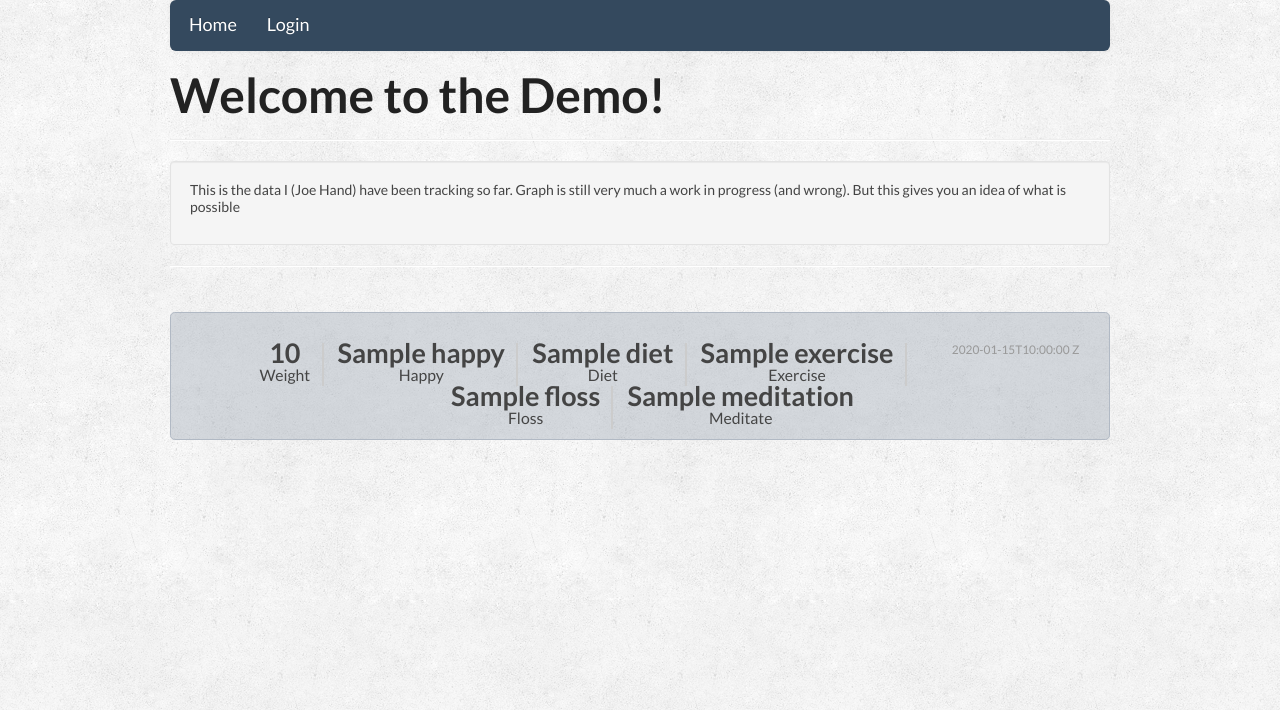
After one commit to joehand/weight-and-more-tracker, a Flask app: template app/templates/demo.html in a window 1280 px wide. The commit adds this page. Shown: the top 710 px of the page. Run offline with Flask 2, Linux system fonts and the light colour scheme; the template is opened without the code that fills it: most values are stand-ins (such as "Sample title", 1, 10 or a date in 2020); parts of the project's set-up code (start-up, migrations or seed data) failed here and were passed over.

Commit message:
Add a demo page

```diff
--- a/app/templates/_base.html
+++ b/app/templates/_base.html
@@ -29,6 +29,10 @@
 					<li>
 						{{ help.link_to('logout', "Logout") }}
 					</li>
+					{% else -%}
+					<li{% if request.path == url_for('login') %} class="active"{% endif %}>
+						{{ help.link_to('login', "Login") }}
+					</li>
 					{%- endif %}
 				  </ul>
 				</div>
@@ -40,8 +44,11 @@
 				</div>
 			</div>
 		</div>
-		{%- if g.user.is_authenticated() %}
+		{%- if g.user.is_authenticated()%}
 			{%- block js_bootstrap -%}{%- endblock -%}
+		{% endif %}
+		{%- if request.path == url_for('demo') %}
+			{%- block demo_bootstrap -%}{%- endblock -%}
 		{% endif %}
 		{{ help.link_js('libs/require') }}
 	  	<script>
--- /dev/null
+++ b/app/templates/demo.html
@@ -0,0 +1,30 @@
+{% extends "_base.html" %}
+
+{% block content %}
+<h2 class="beta">Welcome to the Demo!</h2>
+<hr>
+
+<div class="well">
+    <p>This is the data I (Joe Hand) have been tracking so far. Graph is still very much a work in progress (and wrong). But this gives you an idea of what is possible</p>
+</div>
+<hr>
+<div class="viz-shell"></div>
+
+{% for post in posts %}
+    <div class="row box">
+        <small class="pull-right muted">{{momentjs(post.timestamp).fromNow()}}</small>
+        <ul class="stats-tabs">
+            <li><span>{{post.weight}}<b>Weight</b></span></li>
+            <li><span>{{post.happy}}<b>Happy</b></span></li>
+            <li><span>{{post.diet}}<b>Diet</b></span></li>
+            <li><span>{{post.exercise}}<b>Exercise</b></span></li>
+            <li><span>{{post.floss}}<b>Floss</b></span></li>
+            <li><span>{{post.meditation}}<b>Meditate</b></span></li>
+        </ul>
+    </div>
+{% endfor %}
+{% endblock %}
+
+{% block demo_bootstrap %}
+    {% include 'models_js_demo.html' %}
+{% endblock %}
--- a/app/templates/login.html
+++ b/app/templates/login.html
@@ -26,5 +26,7 @@
             </div>
         </div>
     </form>
+    <p>Want to see what this is all about? Check out my data in the {{ help.link_to('demo', "demo") }}
+.</p>
 </div>
 {% endblock %}
--- a/app/views.py
+++ b/app/views.py
@@ -74,6 +74,16 @@ def edit():
     return render_template('edit.html',
         form = form)
 
+@app.route('/demo')
+def demo():
+    demoID = '513a07ec9c7c840007acfc52' #me!
+    posts = Track.objects(author=demoID)
+    analysis = Analysis.objects(author=demoID).first()
+    return render_template("demo.html",
+        title = 'Demo',
+        posts = posts,
+        analysis = analysis)
+
 @app.route('/login', methods = ['GET', 'POST'])
 @oid.loginhandler
 def login():
```
Also changed, not shown: app/templates/models_js_demo.html (added, +34 -0 lines).
